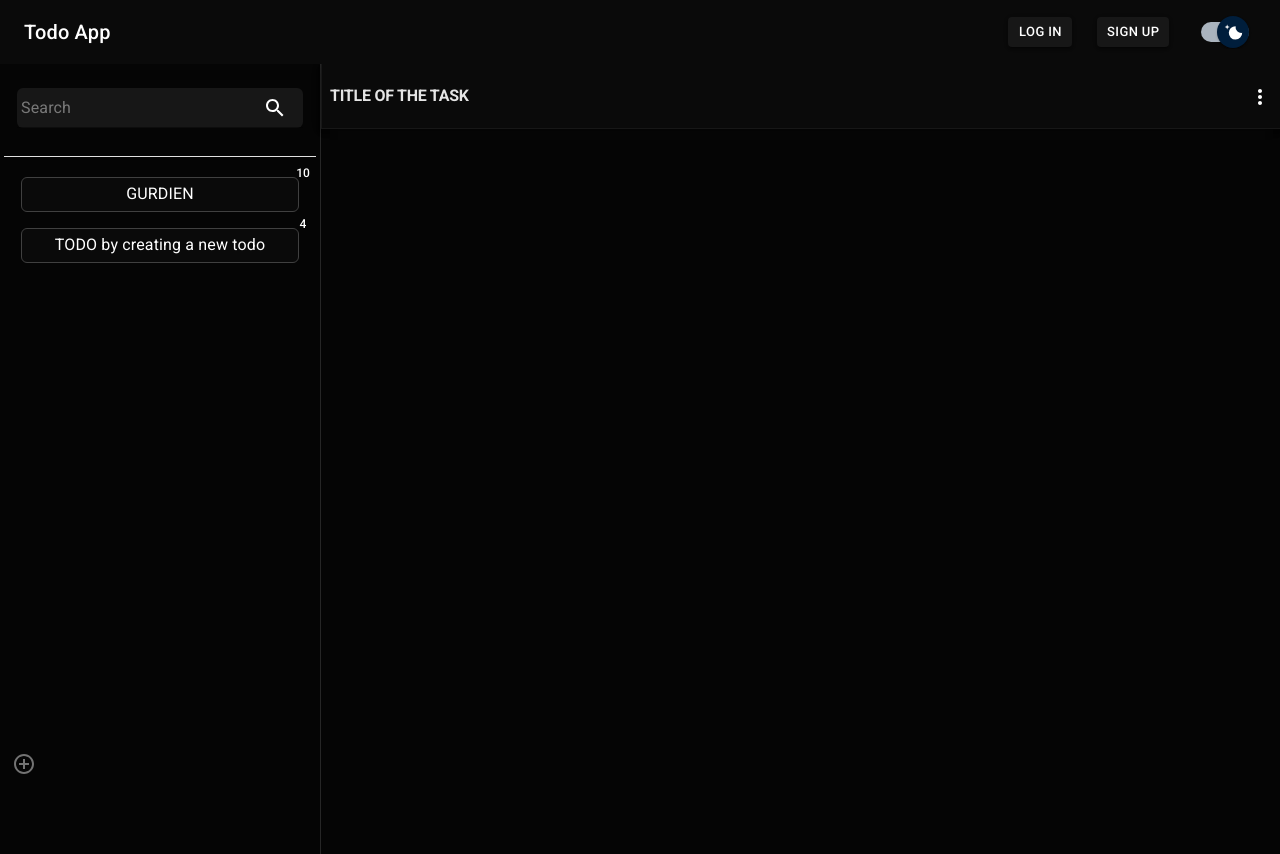
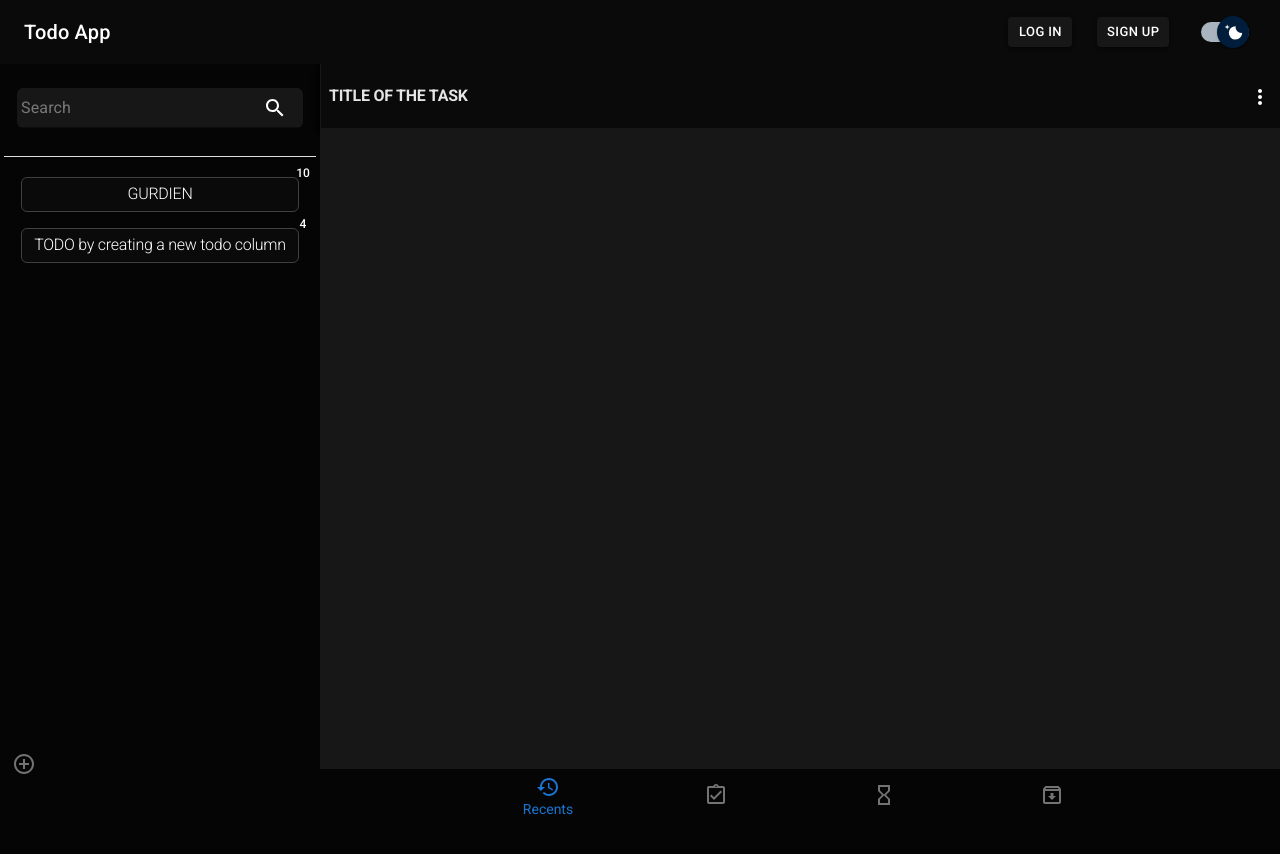
Before and after one commit to BlackdreamIO/Fullstack-Todo-App, a React (Create React App) app: page / in a window 1280 px wide. Shown: the top 854 px of the page. Built offline with nearby package versions, Linux system fonts and the light colour scheme; no server answers; the database is empty.

Commit message:
NACHT DER UNTOTEN

```diff
--- a/src/App.js
+++ b/src/App.js
@@ -9,7 +9,7 @@ export default function App()
     }, [])
 
     return (
-        <div className="h-screen dark:bg-black">
+        <div className="h-screen dark:bg-black select-none">
             <CrudApp/>
         </div>
     );
--- a/src/components/TodoColumn.jsx
+++ b/src/components/TodoColumn.jsx
@@ -23,7 +23,7 @@ export const TodoColumn = ({Text='', completedTodoCount=0}) => {
         <Stack direction='row' className='items-center justify-center m-auto'>
             <HtmlTooltip title={Text} placement='left-end'>
                 <Badge badgeContent={completedTodoCount} className='dark:text-white w-11/12 p-1'>
-                    <Typography className='hover:text-white dark:text-white hover:dark:text-black text-center text-2xl font-mono hover:bg-black dark:bg-neutral-950 hover:dark:bg-[white] w-full h-[35px] p-1 border-neutral-700 dark:border-neutral-700 border-[1px] rounded-md cursor-pointer overflow-y-hidden'>
+                    <Typography variant='h1' className='hover:text-white dark:text-white hover:dark:text-black text-center dark:text-base !text-base font-mono hover:bg-black dark:bg-neutral-950 hover:dark:bg-[white] w-full h-[35px] p-1 border-neutral-700 dark:border-neutral-700 border-[1px] rounded-md cursor-pointer overflow-y-hidden'>
                         {Text}
                  </Typography>
                 </Badge>
--- a/src/components/TodoItem.jsx
+++ b/src/components/TodoItem.jsx
@@ -1,8 +1,10 @@
 import React from 'react';
 
-export default function TodoItem()
+export const TodoItem = () =>
 {
     return (
-      <div>TodoItem</div>
+      <div>
+
+      </div>
     )
 }
--- a/src/components/TodoListPanel.jsx
+++ b/src/components/TodoListPanel.jsx
@@ -1,15 +1,38 @@
 import React from 'react';
 
-import { Box, AppBar ,Typography } from '@mui/material';
+import { Box, Stack } from '@mui/material';
 import { TodoListPanelNavbar } from './TodoListPanelNavbar';
+import { TodoItem } from './TodoItem';
+
+import BottomNavigation from '@mui/material/BottomNavigation';
+import BottomNavigationAction from '@mui/material/BottomNavigationAction';
+import ArchiveOutlinedIcon from '@mui/icons-material/ArchiveOutlined';
+import RestoreIcon from '@mui/icons-material/Restore';
+import AssignmentTurnedInOutlinedIcon from '@mui/icons-material/AssignmentTurnedInOutlined';
+import HourglassEmptyOutlinedIcon from '@mui/icons-material/HourglassEmptyOutlined';
 
 export default function TodoListPanel()
 {
+    const [value, setValue] = React.useState('recents');
+
+    const handleChange = (event, newValue) => {
+      setValue(newValue);
+    };
+
     return (
-        <Box className='w-9/12 bg-neutral-200 dark:bg-[rgb(5,5,5)] h-screen border-l-[1px] dark:border-neutral-800'>
+        <Box className='w-9/12 bg-neutral-200 dark:bg-[rgb(5,5,5)] h-screen dark:border-neutral-800'>
             <TodoListPanelNavbar/>
 
+            <Stack className='dark:bg-neutral-900 w-full h-[80vh]'>
+                <TodoItem/>
+            </Stack>
 
+            <BottomNavigation className='w-full dark:bg-[rgb(5,5,5)]' value={value} onChange={handleChange}>
+                <BottomNavigationAction className='dark:text-neutral-500 dark:focus:text-white dark:target:text-cyan-500' label="Recents" value="recents" icon={<RestoreIcon />} />
+                <BottomNavigationAction className='dark:text-neutral-500 dark:focus:text-white' label="Complete" value="Completed" icon={<AssignmentTurnedInOutlinedIcon />} />
+                <BottomNavigationAction className='dark:text-neutral-500 dark:focus:text-white' label="Pending" value="Pending" icon={<HourglassEmptyOutlinedIcon />} />
+                <BottomNavigationAction className='dark:text-neutral-500 dark:focus:text-white' label="Archive" value="Archive" icon={<ArchiveOutlinedIcon />} />
+            </BottomNavigation>
         </Box>
     )
 }
```
